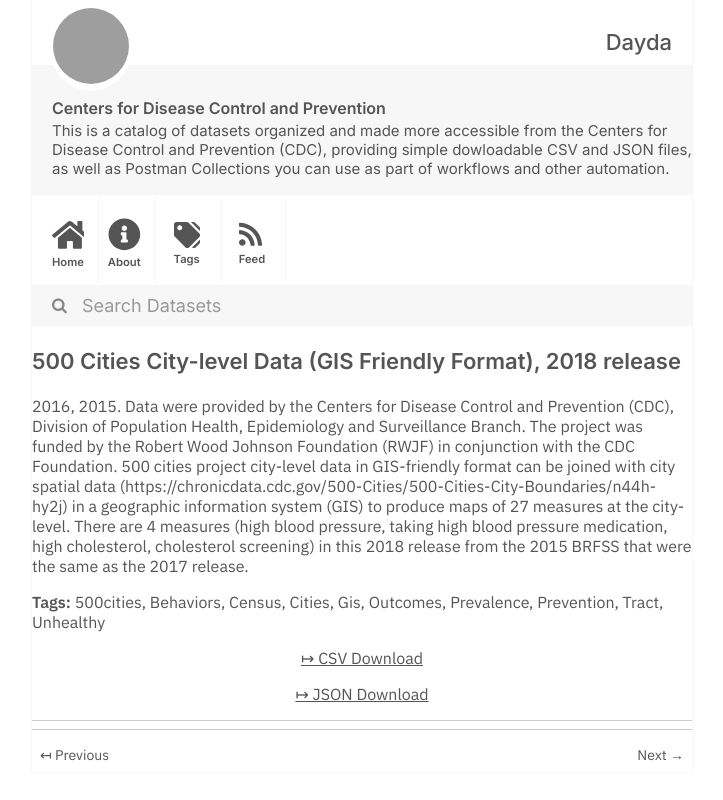
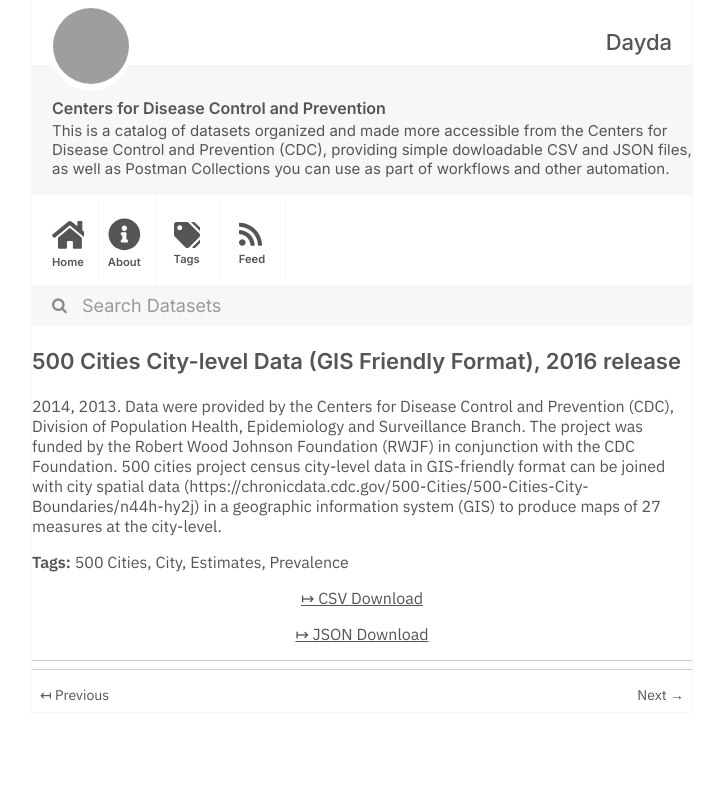
Before and after one commit to dayda-entities/centers-for-disease-control-and-prevention, a Jekyll site: the page built from _posts/2020-11-12-500-cities-city-level-data-gis.md, in a window 1280 px wide, cut to the strip 0-800 px from the top of the page. Shown: the whole strip, without its empty margins (278-1001 px from the left). Built offline with Jekyll 4.4.1, drawn with Linux system fonts in a browser that asks for light colours; grey boxes are pictures that could not be loaded.

Commit message:
Publish Data

```diff
--- a/_posts/2020-11-12-500-cities-city-level-data-gis.md
+++ b/_posts/2020-11-12-500-cities-city-level-data-gis.md
@@ -1,24 +1,18 @@
 ---
-title: '500 Cities City-level Data (GIS Friendly Format), 2018 release'
-created: '2020-11-12T12:15:39.732935'
-modified: '2021-04-21T19:32:38.452104'
+title: '500 Cities City-level Data (GIS Friendly Format), 2016 release'
+created: '2020-11-12T12:15:07.506890'
+modified: '2021-04-21T19:28:58.064446'
 state: active
 type: dataset
 tags:
-  - 500cities
-  - Behaviors
-  - Census
-  - Cities
-  - Gis
-  - Outcomes
+  - 500 Cities
+  - City
+  - Estimates
   - Prevalence
-  - Prevention
-  - Tract
-  - Unhealthy
 groups: []
-csv_url: 'https://data.cdc.gov/api/views/pf7q-w24q/rows.csv?accessType=DOWNLOAD'
-json_url: 'https://data.cdc.gov/api/views/pf7q-w24q/rows.json?accessType=DOWNLOAD'
+csv_url: 'https://data.cdc.gov/api/views/k56w-7tny/rows.csv?accessType=DOWNLOAD'
+json_url: 'https://data.cdc.gov/api/views/k56w-7tny/rows.json?accessType=DOWNLOAD'
 layout: post
 
 ---
-2016, 2015. Data were provided by the Centers for Disease Control and Prevention (CDC), Division of Population Health, Epidemiology and Surveillance Branch. The project was funded by the Robert Wood Johnson Foundation (RWJF) in conjunction with the CDC Foundation. 500 cities project city-level data in GIS-friendly format can be joined with city spatial data (https://chronicdata.cdc.gov/500-Cities/500-Cities-City-Boundaries/n44h-hy2j) in a geographic information system (GIS) to produce maps of 27 measures at the city-level. There are 4 measures (high blood pressure, taking high blood pressure medication, high cholesterol, cholesterol screening) in this 2018 release from the 2015 BRFSS that were the same as the 2017 release.
+2014, 2013. Data were provided by the Centers for Disease Control and Prevention (CDC), Division of Population Health, Epidemiology and Surveillance Branch. The project was funded by the Robert Wood Johnson Foundation (RWJF) in conjunction with the CDC Foundation. 500 cities project census city-level data in GIS-friendly format can be joined with city spatial data (https://chronicdata.cdc.gov/500-Cities/500-Cities-City-Boundaries/n44h-hy2j) in a geographic information system (GIS) to produce maps of 27 measures at the city-level.
```
